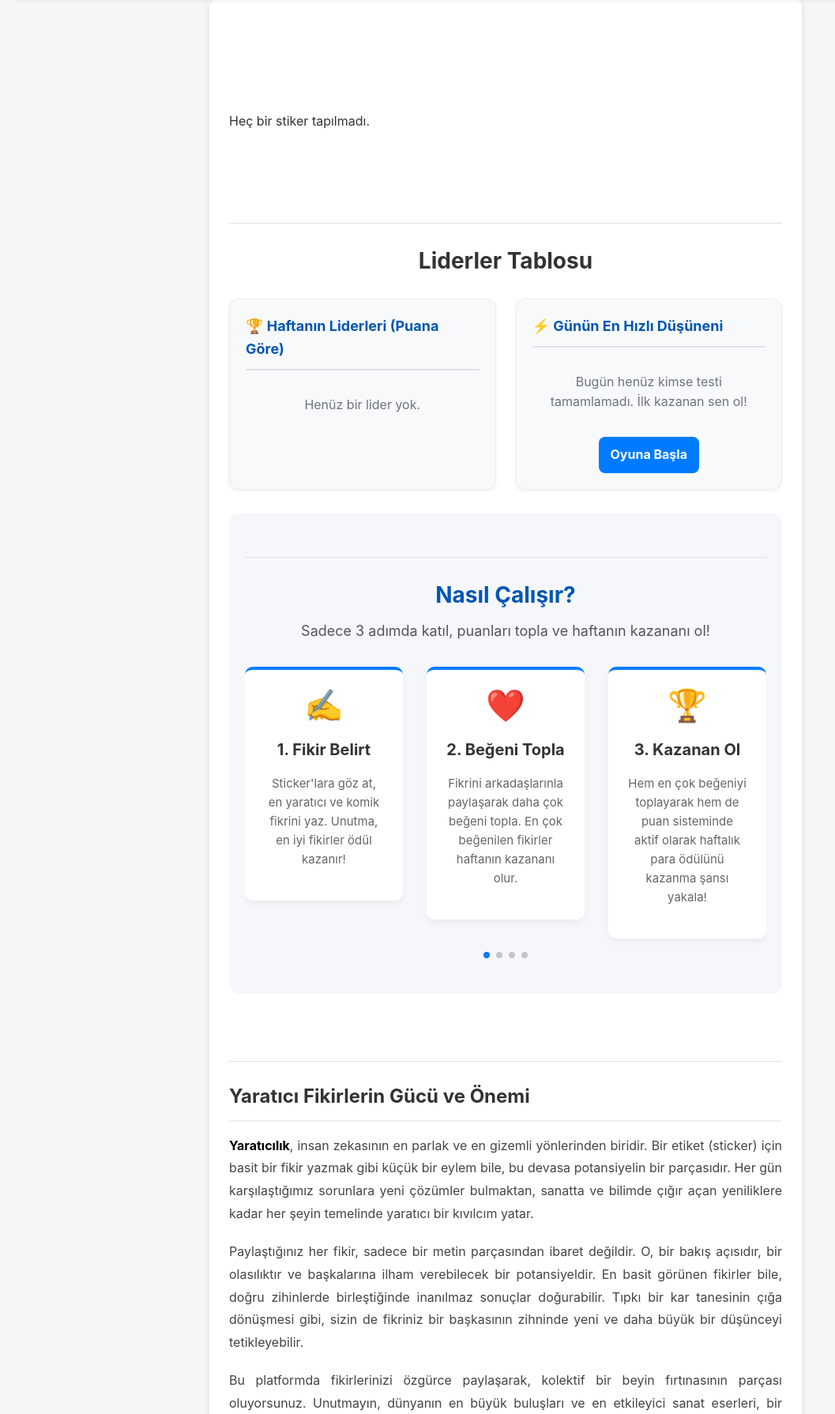
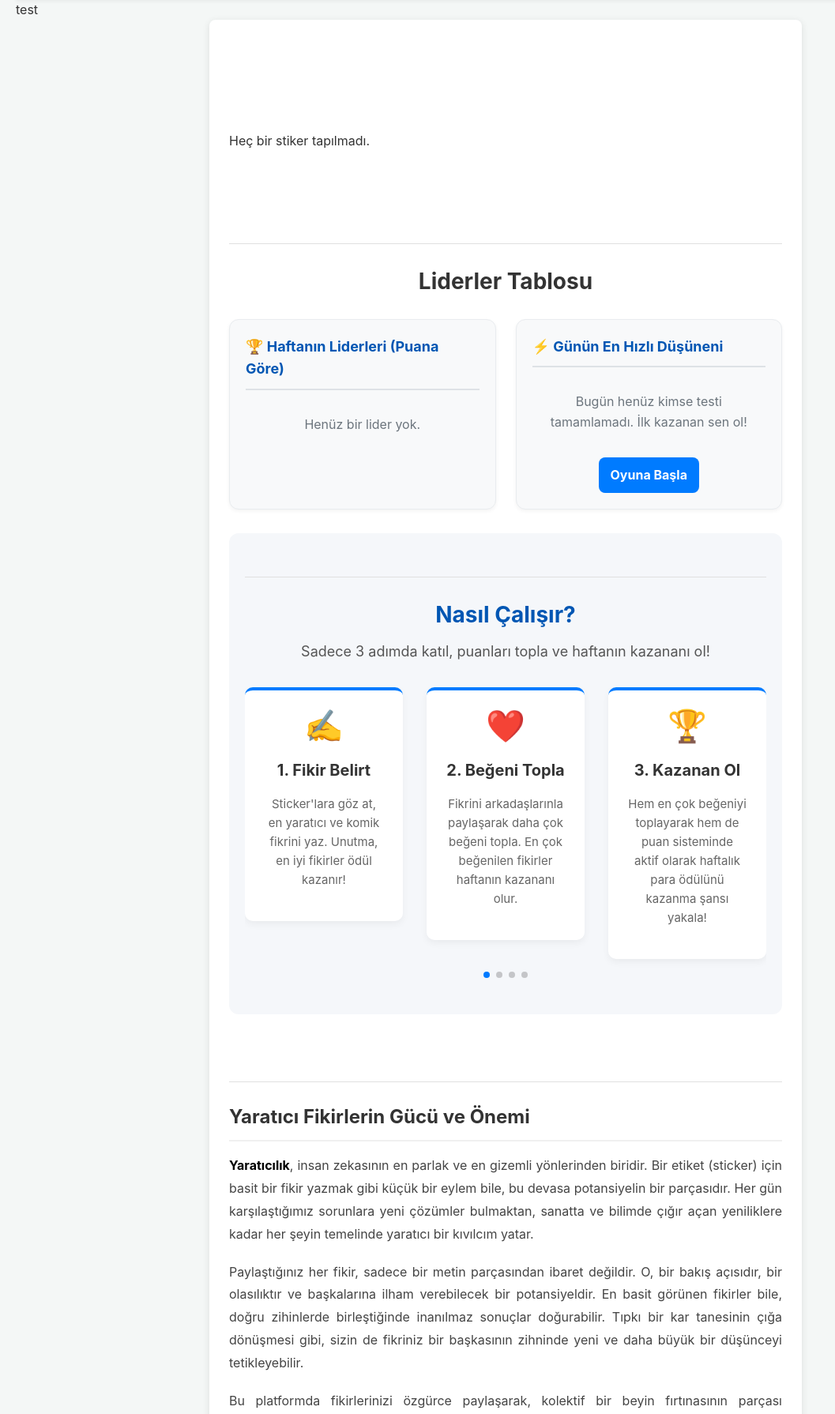
Before and after one commit to nijataliyev7/fikir, a PHP site: page /index.php in a window 1280 px wide. Shown: the part 135-1925 px from the top of the page at 79% size, without its empty margins (0-1057 px from the left). Run offline with PHP 8.4, Linux system fonts and the light colour scheme; data that the repository does not hold is empty.

Commit message:
Update head.php

```diff
--- a/head.php
+++ b/head.php
@@ -90,4 +90,4 @@ $base_url = '/fikir';
     if (isset($_SESSION['user_id']) && empty($_SESSION['user_whatsapp_number'])) {
         // ...
     }
-    ?>
+    ?> test
```
